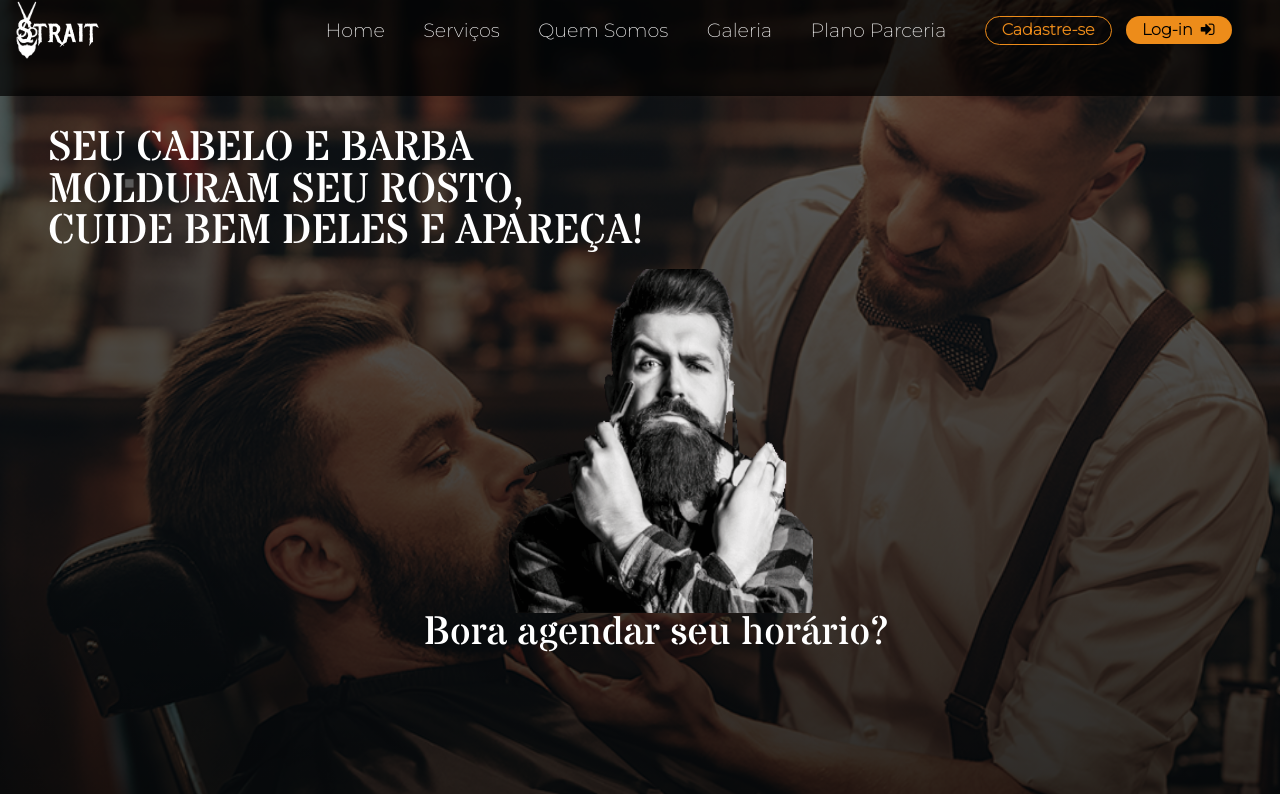
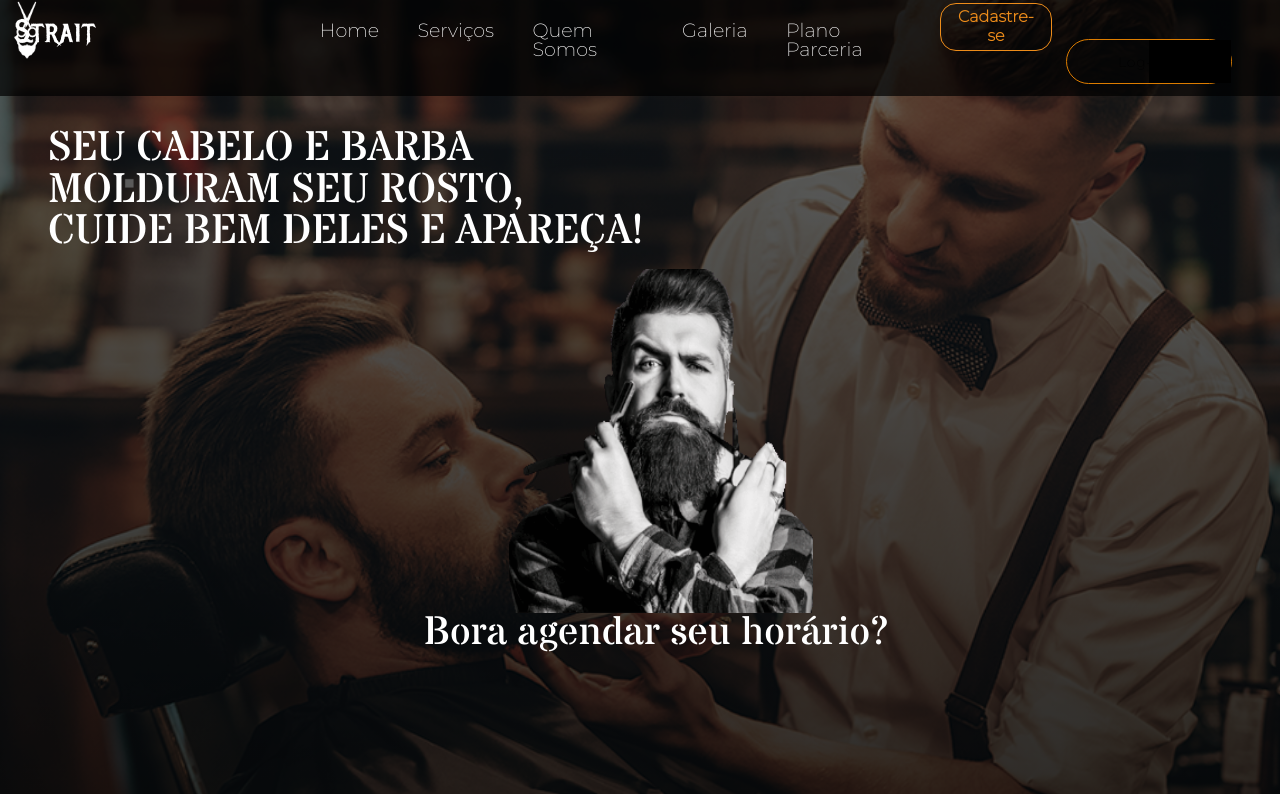
Before and after one commit to Felipediaslc/Barbearia-Strait-Front, a React (Create React App) app: page / in a window 1280 px wide. Shown: the top 794 px of the page. Built offline with nearby package versions, Linux system fonts and the light colour scheme; a web font is replaced by a local one.

Commit message:
refinamento v.54

```diff
--- a/src/componentes/Menu/Menu.css
+++ b/src/componentes/Menu/Menu.css
@@ -8,6 +8,11 @@
     list-style: none;
     text-decoration: none;
 
+}
+Body{
+    --transition: all 0.55s cubic-bezier(0.68, -0.55, 0.265, 1.55);
+  --yellow-bg: transparent linear-gradient(114deg, #fdc100 0%, #dd7d00 100%) 0%
+    0% no-repeat padding-box;
 }
 .header {
 
@@ -91,37 +96,70 @@
     font-weight: bold;
   }
 
-.entrar{
-    margin-top: -0.3rem;
-    background-color: rgb(237, 140, 26);
+
+
+.entrar {
+  border-radius: 23px;
+  letter-spacing: 0.8px;
+  font-size: 14px;
+  font-weight: 300;
   color: black;
-    padding: 0.1rem 0.1rem 0.3rem 1rem;
-    border: none;
+  white-space: nowrap;
+  margin: 20px auto;
+  width: 166px;
+  height: 45px;
   cursor: pointer;
+  position: relative;
+  border: 1px solid #dd7d00;
+  background: transparent;
 
-    border-radius: 1rem;
-    font-weight: bold;
-    font-size: 1rem;
 }
 
-  .entrar .fa{
-    color: #000;
-    margin: 0.2rem 1rem 0 0.5rem;
-    font-size: 1rem;
+.entrar::before {
+  -webkit-transition: var(--transition);
+  transition: var(--transition);
+  content: "";
+  width: 50%;
+  height: 100%;
+  background: black;
+  position: absolute;
+  top: 0;
+  right: 0;
+}
 
+.entrar:hover::before {
+  width: 100%;
 }
-  .entrar .fa:hover{
-    background-color: rgba(0,0,0,.4);
-    color: #ED8C1A;
+
+.entrar.entrar-hover {
+  border-radius: 50px;
+  position: relative;
 }
- .entrar:hover{
-    background-color: rgba(0,0,0,.4);
-    color: #ED8C1A;
 
+.entrar.entrar-hover .entrar-text {
+  color: white;
+  -webkit-transition: var(--transition);
+  transition: var(--transition);
+  mix-blend-mode: lighten;
+}
 
+.entrar.entrar-hover::before {
+  border-radius: 50px;
+  width: 100%;
+  background: conic-gradient(
+    transparent 240deg, #ac633697 240deg,
+    #fff2af6a 300deg, transparent 300deg
+  )
+  100% / 64%
+  no-repeat, var(--yellow-bg);
 }
-.entrar:active{
-    background-color: #ED8C1A;
-    color: rgba(0,0,0,.9);
 
+.entrar.entrar-hover:hover .entrar-text {
+  margin-right: 30px;
 }
+
+.entrar.entrar-hover:hover::before {
+  background-position: right;
+  border-radius: 23px;
+  width: 25%;
+}
--- a/src/componentes/Menu/Menu.js
+++ b/src/componentes/Menu/Menu.js
@@ -19,7 +19,7 @@ function Menu() {
                 <li className='efect'><Link to="/galeria">Galeria</Link></li>
                 <li className='efect'><Link to="/planos">Plano Parceria</Link></li>
                 <li><Link to="/cadastros"><button className='cadastro'  >Cadastre-se</button></Link></li>
-               <li><Link to="/login" ><button className='entrar'  >Log-in<i className="fa fa-sign-in" aria-hidden="true"></i></button></Link></li>
+               <li><Link to="/login" ><button className='entrar entrar-houver entrar-text'  >Log-in<i className="fa fa-sign-in" aria-hidden="true"></i></button></Link></li>
 
               </ul>
             </nav>
```
Lines whose indentation alone changed are shown as unchanged.
